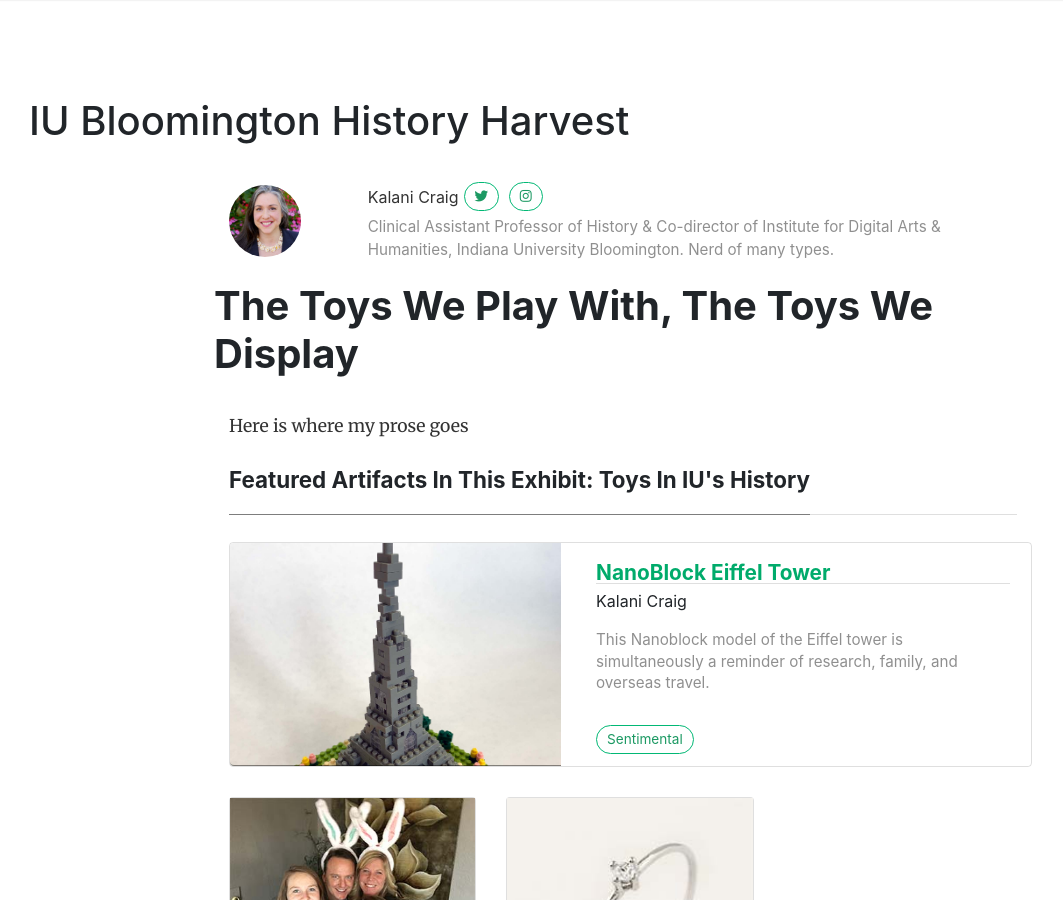
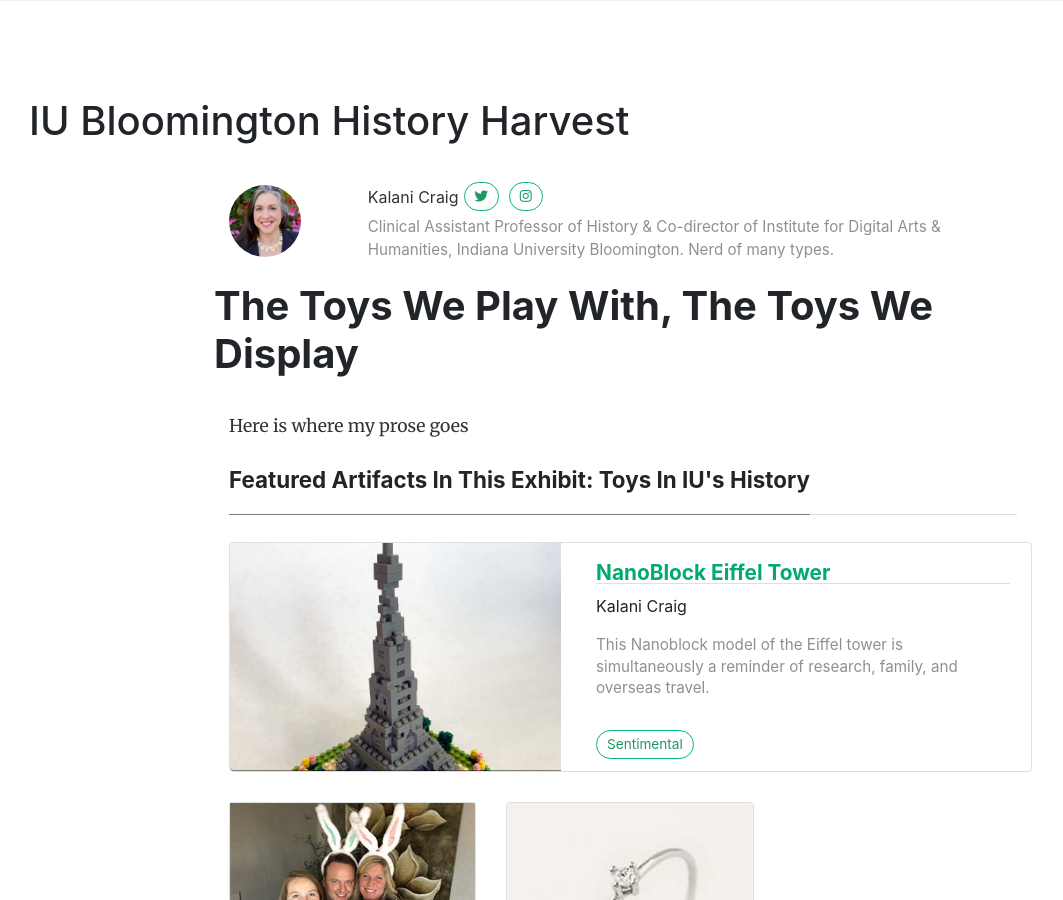
Before and after one commit to IUBHistoryHarvest/IUBHistoryHarvest.github.io, a Jekyll site: the page built from _stories/kalani.md, in a window 1280 px wide and 900 px high. Shown: the whole window, without its empty margins (56-1119 px from the left). Built offline with Jekyll 4.4.1, drawn with Linux system fonts in a browser that asks for light colours; nearby versions of some CDN libraries; comment, search, counter and statistics services are not loaded.

Commit message:
no message

```diff
--- a/_includes/featuredbox.html
+++ b/_includes/featuredbox.html
@@ -17,7 +17,7 @@
                 <div class="h-100 card-group">
                     <div class="card">
                         <div class="card-body">
-                            <h2 class="card-title" style="margin-bottom:5px;">
+                            <h2 class="card-title" style="margin-bottom:10px;">
                                 <a href="{{ site.baseurl }}{{ item.url }}">{{ item.title }}</a>
                             </h2>
 							{% if item.itemcontributor %}
```
